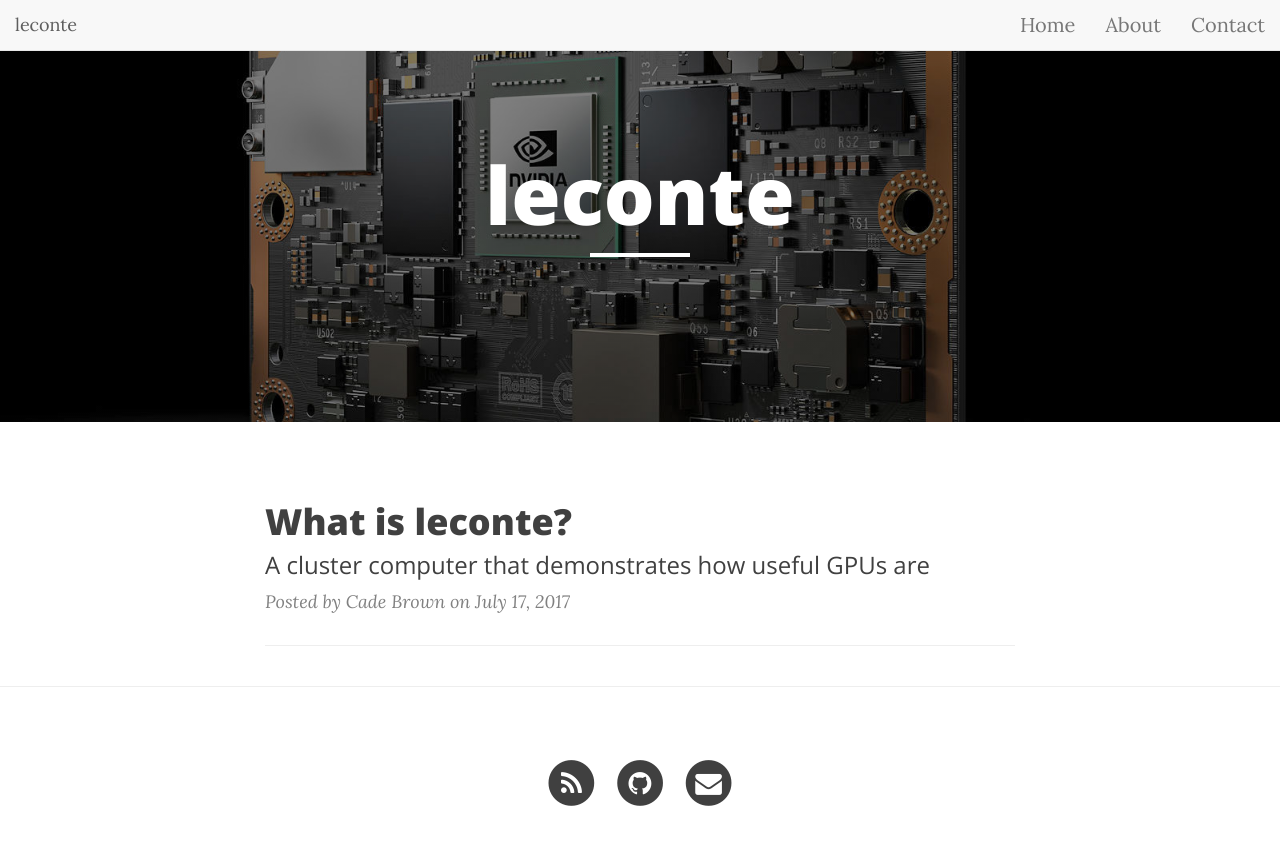
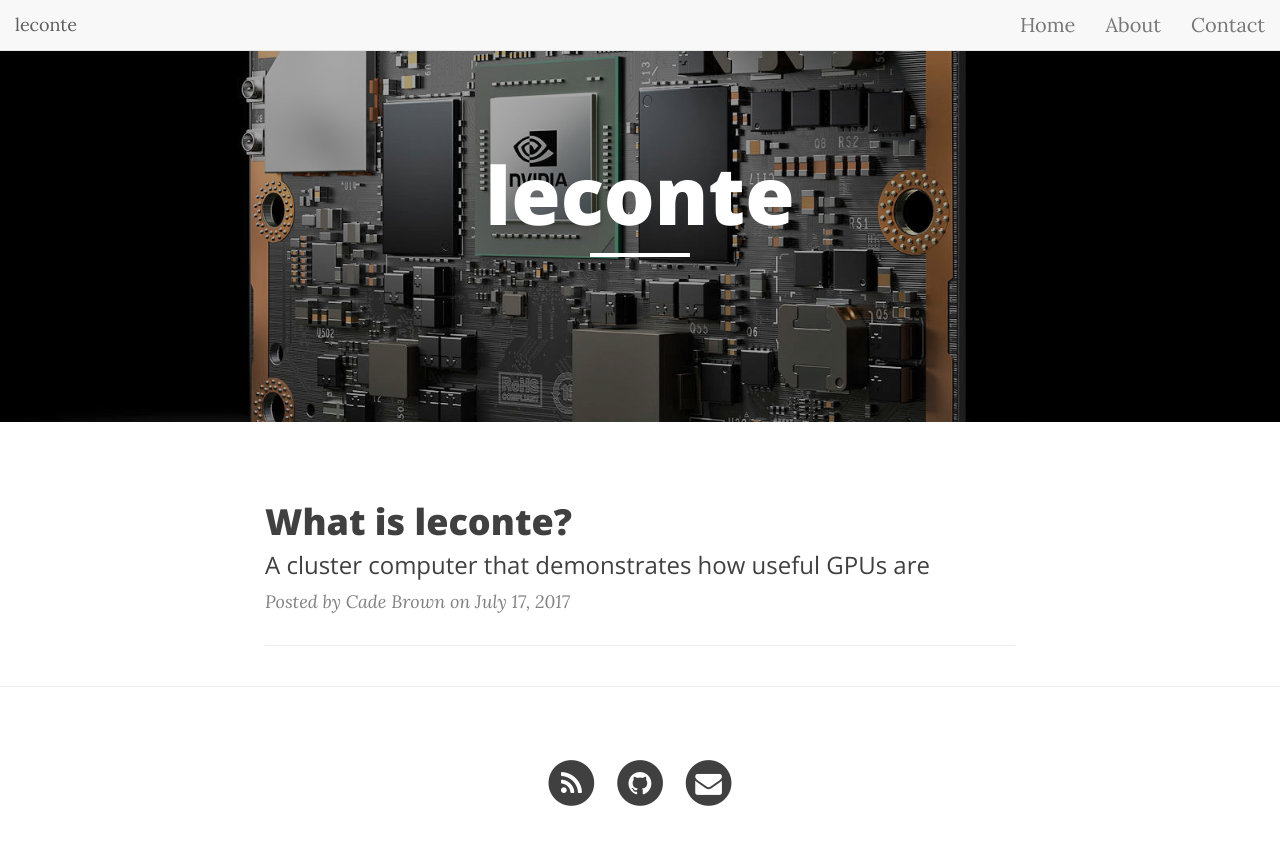
Before and after one commit to ornl-leconte/ornl-leconte.github.io, a Jekyll site: the page built from index.md, in a window 1280 px wide. Shown: the top 845 px of the page. Built offline with Jekyll 4.4.1, drawn with Linux system fonts in a browser that asks for light colours; nearby versions of some CDN libraries.

Commit message:
fixed class issue

```diff
--- a/_includes/nav.html
+++ b/_includes/nav.html
@@ -1,5 +1,5 @@
 <!-- Navigation -->
-<nav class="navbar navbar-default navbar-fixed-top" style="margin-bottom: 0px;">
+<nav class="navbar navbar-default navbar-fixed-top">
     <div class="container-fluid">
          <!-- Brand and toggle get grouped for better mobile display -->
         <div class="navbar-header page-scroll">
--- a/_layouts/page.html
+++ b/_layouts/page.html
@@ -4,7 +4,7 @@
 ---
 
 <!-- Page Header -->
-<header class="intro-header{% if page.fullheight %} intro-header-fullheight{% endif %}" style="background-image: linear-gradient( rgba(0, 0, 0, 0.5), rgba(0, 0, 0, 0.5) ), url('{{ site.baseurl }}/{% if page.header-img %}{{ page.header-img }}{% else %}{{ site.header-img }}{% endif %}')">
+<header class="intro-header{% if page.fullheight %} intro-header-fullheight{% endif %}" style="background-image: linear-gradient( rgba(0, 0, 0, 0.333), rgba(0, 0, 0, 0.333) ), url('{{ site.baseurl }}/{% if page.header-img %}{{ page.header-img }}{% else %}{{ site.header-img }}{% endif %}')">
     <div class="container">
         <div class="row">
             <div class="col-lg-8 col-lg-offset-2 col-md-10 col-md-offset-1">
```
